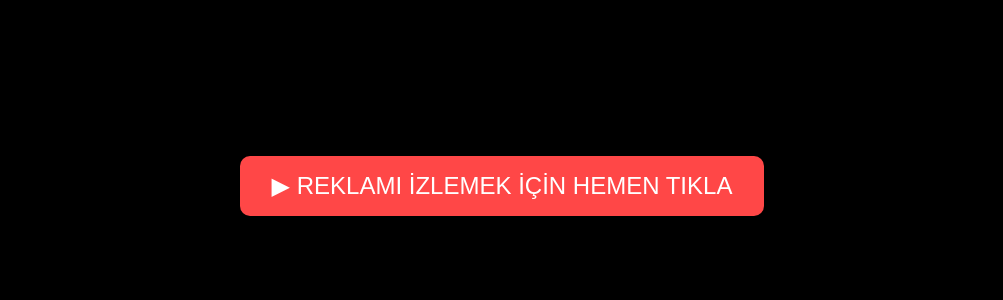
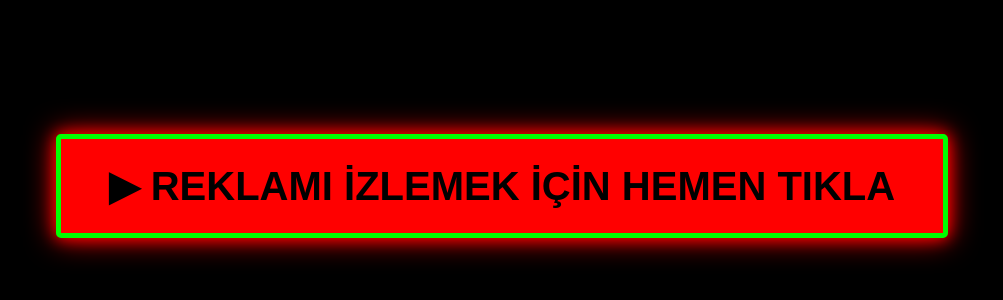
Before and after one commit to GaydaDergi/gotkedileri.com, a plain HTML site: page index.html in a window 1280 px wide. Shown: the part 214-514 px from the top of the page, without its empty margins (138-1141 px from the left). Drawn offline with Linux system fonts and the light colour scheme.

Commit message:
Update index.html

```diff
--- a/index.html
+++ b/index.html
@@ -3,7 +3,8 @@
 <head>
   <meta charset="UTF-8">
   <meta name="viewport" content="width=device-width, initial-scale=1.0">
-  <title>Video Sitesi</title>
+  <title>gotkedileri.com</title>
+  <link rel="icon" type="image/png" href="https://cdn.shopify.com/s/files/1/2621/9594/files/Depositphotos_123231568_S_480x480.jpg?v=1654108645">
   <style>
     html, body {
       margin: 0;
@@ -21,15 +22,60 @@
       object-fit: cover;
       display: none; /* Başta görünmesin */
     }
+/* Yanıp sönme animasyonu aynı kalabilir */
+@keyframes flashy-blink {
+  0%, 100% {
+    background-color: #ff0000; /* Parlak Kırmızı */
+    box-shadow: 0 0 15px #ff0000, 0 0 30px #ff0000;
+  }
+  50% {
+    background-color: #ffff00; /* Parlak Sarı */
+    box-shadow: 0 0 20px #ffff00, 0 0 40px #ffff00;
+  }
+}
+
+button {
+  /* Temel Stiller */
+  padding: 1.5rem 2.5rem; /* Biraz daha esnek padding */
+  font-size: 1.8rem; /* Mobil ekranlarda çok büyük olmaması için biraz küçüldü */
+  font-weight: bold;
+  cursor: pointer;
+  border: 5px solid #00ff00;
+  color: black;
+  border-radius: 5px;
+  text-transform: uppercase;
+  transition: all 0.1s ease-in-out;
+  display: block; /* Sayfanın tamamını kaplaması için (Mobil reklam butonu hissi) */
+  width: 90%; /* Ekranın %90'ını kapla */
+  margin: 10px auto; /* Ortalamak için */
+
+  /* Yanıp sönme animasyonu */
+  animation: flashy-blink 0.5s infinite alternate;
+}
+
+/* 768px'ten büyük (tablet ve üzeri) ekranlar için boyutu tekrar büyütelim */
+@media (min-width: 768px) {
     button {
-      padding: 1rem 2rem;
-      font-size: 1.5rem;
-      cursor: pointer;
-      border: none;
-      background: #ff4747;
-      color: white;
-      border-radius: 10px;
+        font-size: 2.5rem; /* Büyük ekranlarda daha da büyük olsun */
+        width: auto; /* Kendi içeriği kadar genişlesin */
+        display: inline-block;
+        padding: 1.5rem 3rem;
     }
+}
+
+/* Dokunmatik cihazlarda ve masaüstünde hover (fare ile üzerine gelme) efekti */
+button:hover {
+  transform: scale(1.05);
+  border-color: #ff00ff;
+  box-shadow: 0 0 50px #ff00ff;
+  animation: none;
+}
+
+/* Mobil cihazlarda :active (dokunma) efekti, masaüstündeki :active ile aynıdır */
+button:active {
+  transform: scale(0.95);
+  background-color: #ff9900;
+}
   </style>
 </head>
 <body>
```
